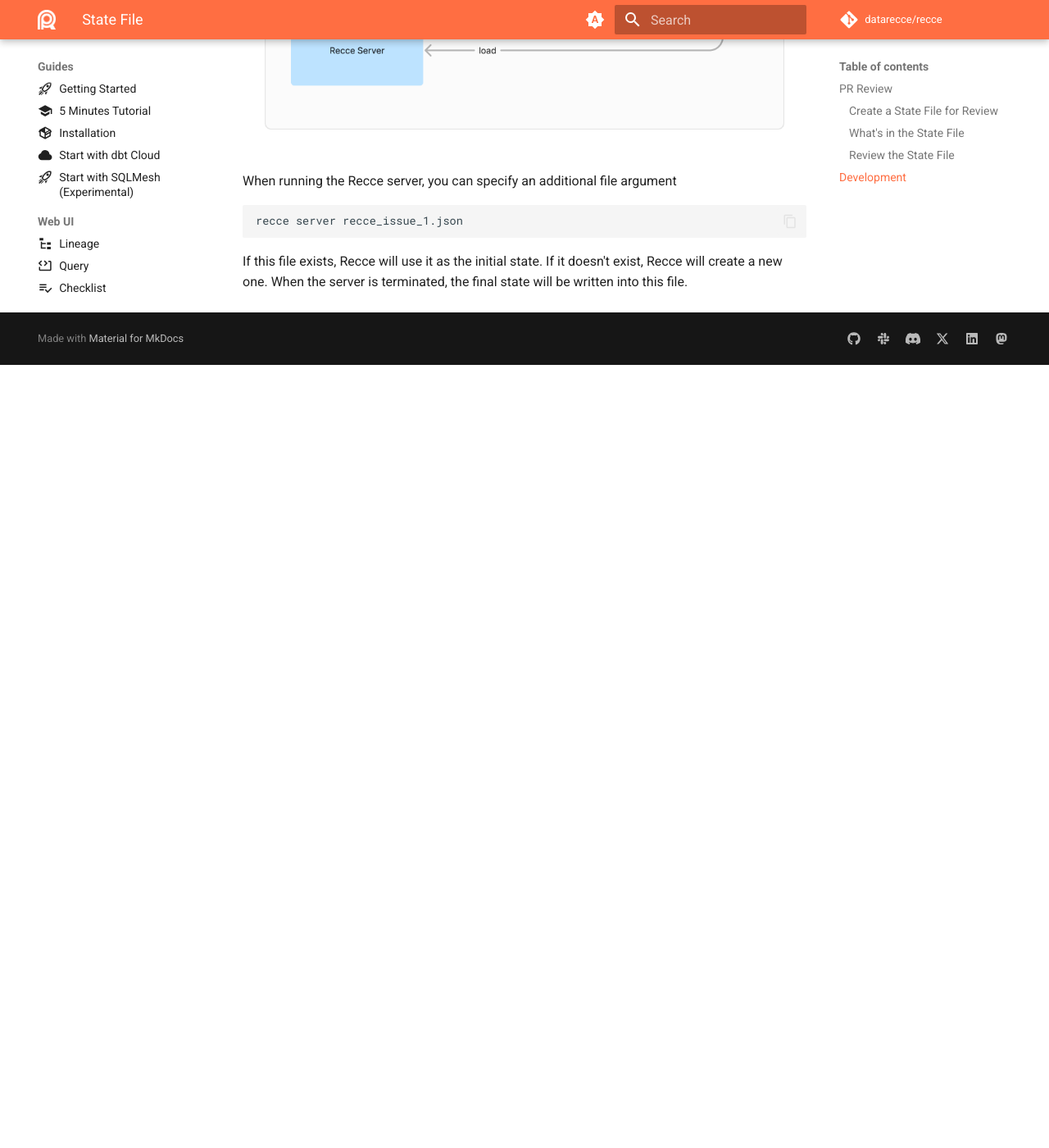
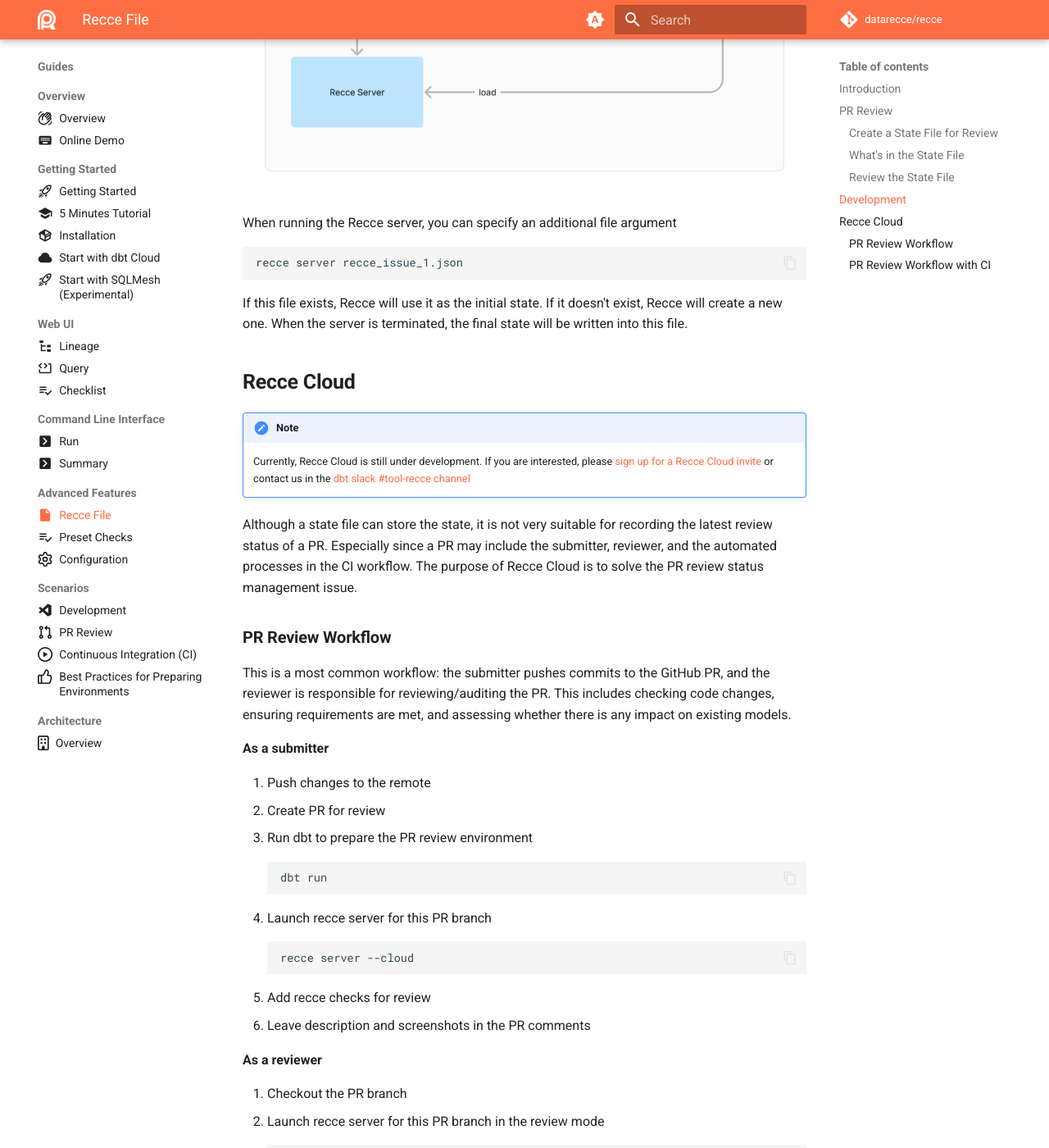
Before and after one commit to DataRecce/recce-documentation, an MkDocs documentation site: the page built from docs/docs/features/state-file.md, in a window 1280 px wide and 1400 px high, scrolled down 2244 px. Shown: the whole window at 82% size. Built offline with MkDocs 1.6.1 and Material for MkDocs 9.7.7, drawn with Linux system fonts in a browser that asks for light colours; comment, search, counter and statistics services are not loaded; before the commit the page ends 2689 px from its top, so only the background shows below that; some of the changed text lies outside the part shown.

Commit message:
Update the recce state file page. Add recce cloud
Signed-off-by: popcorny <celu@infuseai.io>

````diff
--- a/docs/docs/features/state-file.md
+++ b/docs/docs/features/state-file.md
@@ -1,8 +1,9 @@
 ---
-title: State File
+title: Recce File
 icon: material/file
 ---
 
+## Introduction
 The state file is the serialized state of a recce instance. There are two scenarios where we need to export the state file:
 
 - [PR Review](#pr-review): We can include the state file in the PR Review Comment. If the reviewer wants to further connect to the PR environment, they can use this file to see the final results and perform deeper audits.
@@ -51,3 +52,78 @@
 ```
 
 If this file exists, Recce will use it as the initial state. If it doesn't exist, Recce will create a new one. When the server is terminated, the final state will be written into this file.
+
+
+
+## Recce Cloud
+
+!!! Note
+
+
+    Currently, Recce Cloud is still under development. If you are interested, please [sign up for a Recce Cloud invite](https://datarecce.io/) or contact us in the [dbt slack #tool-recce channel](https://getdbt.slack.com/archives/C05C28V7CPP)
+
+
+Although a state file can store the state, it is not very suitable for recording the latest review status of a PR. Especially since a PR may include the submitter, reviewer, and the automated processes in the CI workflow. The purpose of Recce Cloud is to solve the PR review status management issue.
+
+### PR Review Workflow
+This is a most common workflow: the submitter pushes commits to the GitHub PR, and the reviewer is responsible for reviewing/auditing the PR. This includes checking code changes, ensuring requirements are met, and assessing whether there is any impact on existing models.
+
+**As a submitter**
+
+1. Push changes to the remote
+1. Create PR for review
+1. Run dbt to prepare the PR review environment
+    ```
+    dbt run
+    ```
+1. Launch recce server for this PR branch
+    ```
+    recce server --cloud
+    ```
+1. Add recce checks for review
+1. Leave description and screenshots in the PR comments
+
+**As a reviewer**
+
+1. Checkout the PR branch
+1. Launch recce server for this PR branch in the review mode
+   ```
+   recce server --review --cloud
+   ```
+1. If all checks are good, mark all checks as **Checked**. Otherwise, leave comment in the PR comment or the recce check description.
+
+### PR Review Workflow with CI
+
+For more mature projects, we introduce CI automation to standardize the process and reduce human-caused variability or errors.
+In the workflow, we will do the following two things in the CI:
+
+Execute dbt to create a PR environment.
+Execute recce to update dbt artifacts, rerun check runs, and update the PR status to Recce Cloud.
+
+
+**As a submitter**
+
+1. Push changes to the remote
+1. Create PR for review
+
+**In the CI workflow of the PR push event**
+
+1. The github action worflow is triggered by the push event
+1. Checkout the PR branch
+1. Fetch the dbt artifacts for the base environment
+1. Run dbt for the PR environment
+    ```
+    dbt run
+    ```
+1. Run recce for the current PR and upload state to the recce cloud.
+    ```
+    recce run --cloud
+    ```
+
+**As a submitter and reviewer, collaborate the state in the review mode recce server**
+
+1. Checkout the PR branch
+1. Launch recce server for this PR branch in the review mode
+   ```
+   recce server --review --cloud
+   ```
````
Also changed, not shown: docs/docs/guides/scenario-ci.md (+3 -1 lines), docs/assets/images/pr/ci-cd.png (added).
